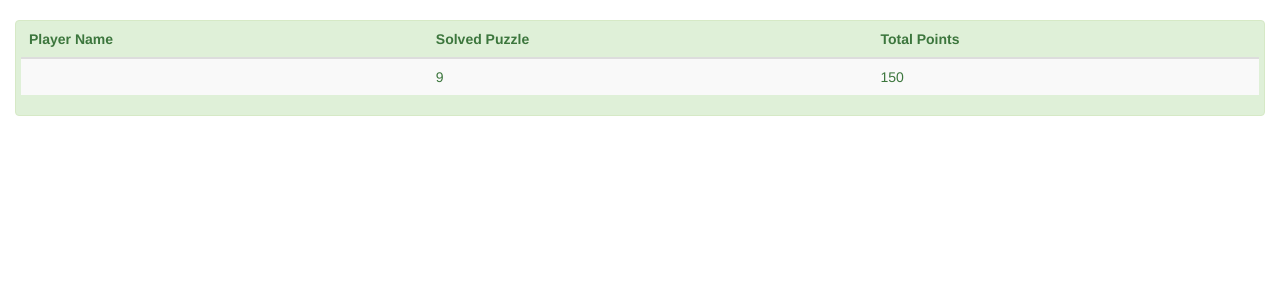
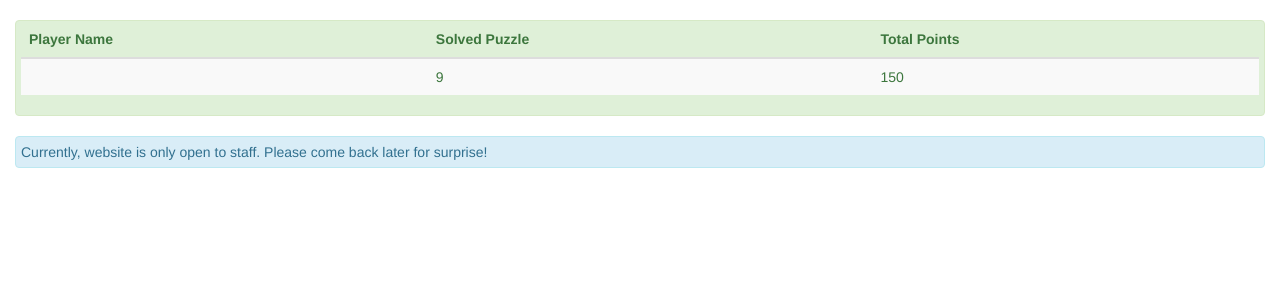
Before and after one commit to TopCoderForAoiSora/website, a Django app: template puzzle/templates/puzzle/index.html in a window 1280 px wide. Shown: the part 52-352 px from the top of the page. Run offline with Django 3.2, Linux system fonts and the light colour scheme; the template is opened without the code that fills it, so the values that code supplies are empty; some libraries are stand-ins or nearby versions.

Commit message:
add block info for visitor

```diff
--- a/puzzle/templates/puzzle/index.html
+++ b/puzzle/templates/puzzle/index.html
@@ -40,5 +40,9 @@
             </div>
             {% endfor %}
         </div>
+    {% else %}
+        <div class="alert alert-info">
+            <p>Currently, website is only open to staff. Please come back later for surprise!</p>
+        </div>
     {% endif %}
 {% endblock %}
```
